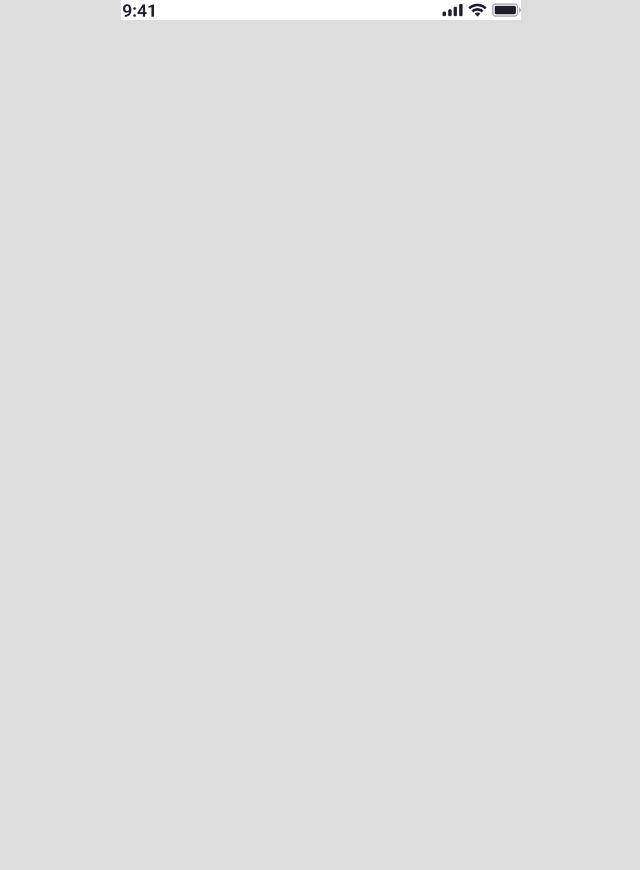
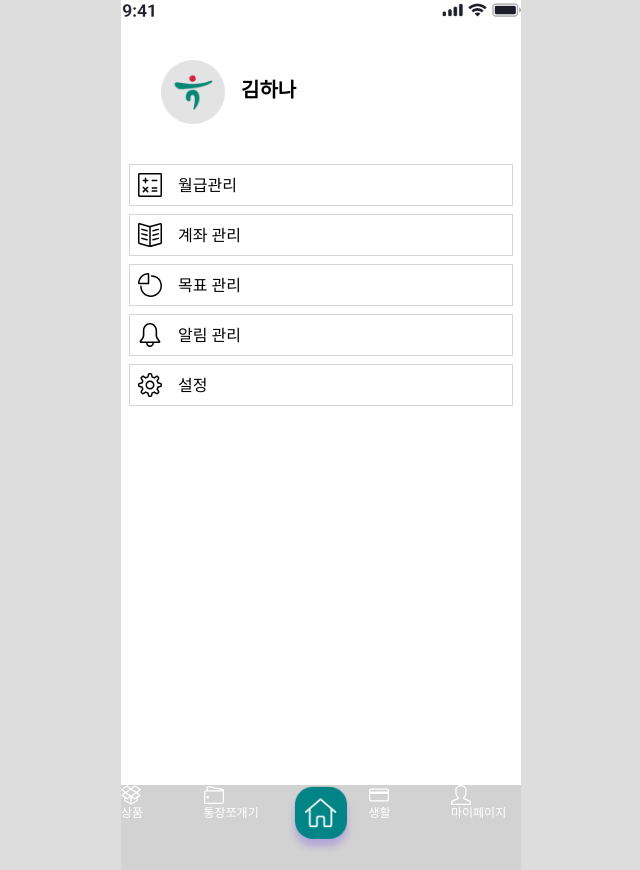
Before and after one commit to HanaPiece/hana-piece-client, a React (Vite) app: page /mypage in a window 1280 px wide. Before the commit this address had no page. Shown: the whole page, without its empty margins (319-959 px from the left). Before the commit the page ends 800 px from the top, so only its background shows below. Built offline with nearby package versions, Linux system fonts and the light colour scheme.

Commit message:
feat: mypage 1차 화면 설계

```diff
--- a/src/App.tsx
+++ b/src/App.tsx
@@ -8,6 +8,8 @@ import { ProductDetailPage } from "./pages/product/ProductDetailPage";
 import { ProductTermPage } from "./pages/product/ProductTermPage";
 import { ProductSignupPage } from "./pages/product/ProductSignupPage";
 import { ProductCompletePage } from "./pages/product/ProductCompletePage";
+import { MypagePage } from "./pages/mypage/MypagePage";
+import { SalaryPage } from "./pages/mypage/salary/SalaryPage";
 function App() {
   return (
     <BrowserRouter>
@@ -24,6 +26,10 @@ function App() {
             <Route path=":id/signup" element={<ProductSignupPage />} />
             <Route path=":id/complete" element={<ProductCompletePage />} />
           </Route>
+          <Route path="mypage">
+            <Route index element={<MypagePage />} />
+            <Route path="salary" element={<SalaryPage />} />
+          </Route>
         </Route>
 
         {/* NavBar 없는 화면 */}
--- a/src/pages/common/NavBar.tsx
+++ b/src/pages/common/NavBar.tsx
@@ -1,6 +1,11 @@
 import { useState } from "react";
 // import { SlArrowRight } from "react-icons/sl";
-import { SlBookOpen, SlWallet, SlCreditCard, SlUser } from "react-icons/sl";
+import {
+  SlWallet,
+  SlCreditCard,
+  SlUser,
+  SlSocialDropbox,
+} from "react-icons/sl";
 
 export const NavBar = () => {
   const [selected, setSelected] = useState(0);
@@ -17,7 +22,7 @@ export const NavBar = () => {
             className={`nav-item ${selected === 0 ? "selected" : ""}`}
             onClick={() => handleClick(0)}
           >
-            <SlBookOpen className="nav-icon" />
+            <SlSocialDropbox className="nav-icon" />
             <p className="text-xs flex-1 align-middle justify-center">상품</p>
           </div>
           <div
--- /dev/null
+++ b/src/pages/mypage/MypagePage.tsx
@@ -0,0 +1,61 @@
+import {
+  SlBell,
+  SlBookOpen,
+  SlCalculator,
+  SlPieChart,
+  SlSettings,
+} from "react-icons/sl";
+import { useNavigate } from "react-router-dom";
+
+export const MypagePage = () => {
+  const navigate = useNavigate();
+
+  return (
+    <>
+      <div>
+        <div className="flex m-10">
+          <img src="/hana.png" alt="Hana Image" className="w-16 h-16"></img>
+          <span className="m-4 text-xl font-bold">김하나</span>
+        </div>
+
+        <div>
+          <div
+            onClick={() => navigate("")}
+            className="flex cursor-pointer border border-gray-300 m-2 p-2 hover:shadow-lg"
+          >
+            <SlCalculator className="mr-4 w-6 h-6" />
+            월급관리
+          </div>
+          <div
+            onClick={() => navigate("")}
+            className="flex cursor-pointer border border-gray-300 m-2 p-2 hover:shadow-lg"
+          >
+            <SlBookOpen className="mr-4 w-6 h-6" />
+            계좌 관리
+          </div>
+          <div
+            onClick={() => navigate("")}
+            className="flex cursor-pointer border border-gray-300 m-2 p-2 hover:shadow-lg"
+          >
+            <SlPieChart className="mr-4 w-6 h-6" />
+            목표 관리
+          </div>
+          <div
+            onClick={() => navigate("")}
+            className="flex cursor-pointer border border-gray-300 m-2 p-2 hover:shadow-lg"
+          >
+            <SlBell className="mr-4 w-6 h-6" />
+            알림 관리
+          </div>
+          <div
+            onClick={() => navigate("")}
+            className="flex cursor-pointer border border-gray-300 m-2 p-2 hover:shadow-lg"
+          >
+            <SlSettings className="mr-4 w-6 h-6" />
+            설정
+          </div>
+        </div>
+      </div>
+    </>
+  );
+};
--- /dev/null
+++ b/src/pages/mypage/salary/SalaryPage.tsx
@@ -0,0 +1,7 @@
+export const SalaryPage = () => {
+  return (
+    <>
+      <div></div>
+    </>
+  );
+};
```
Also changed, not shown: public/hana.png (added).
